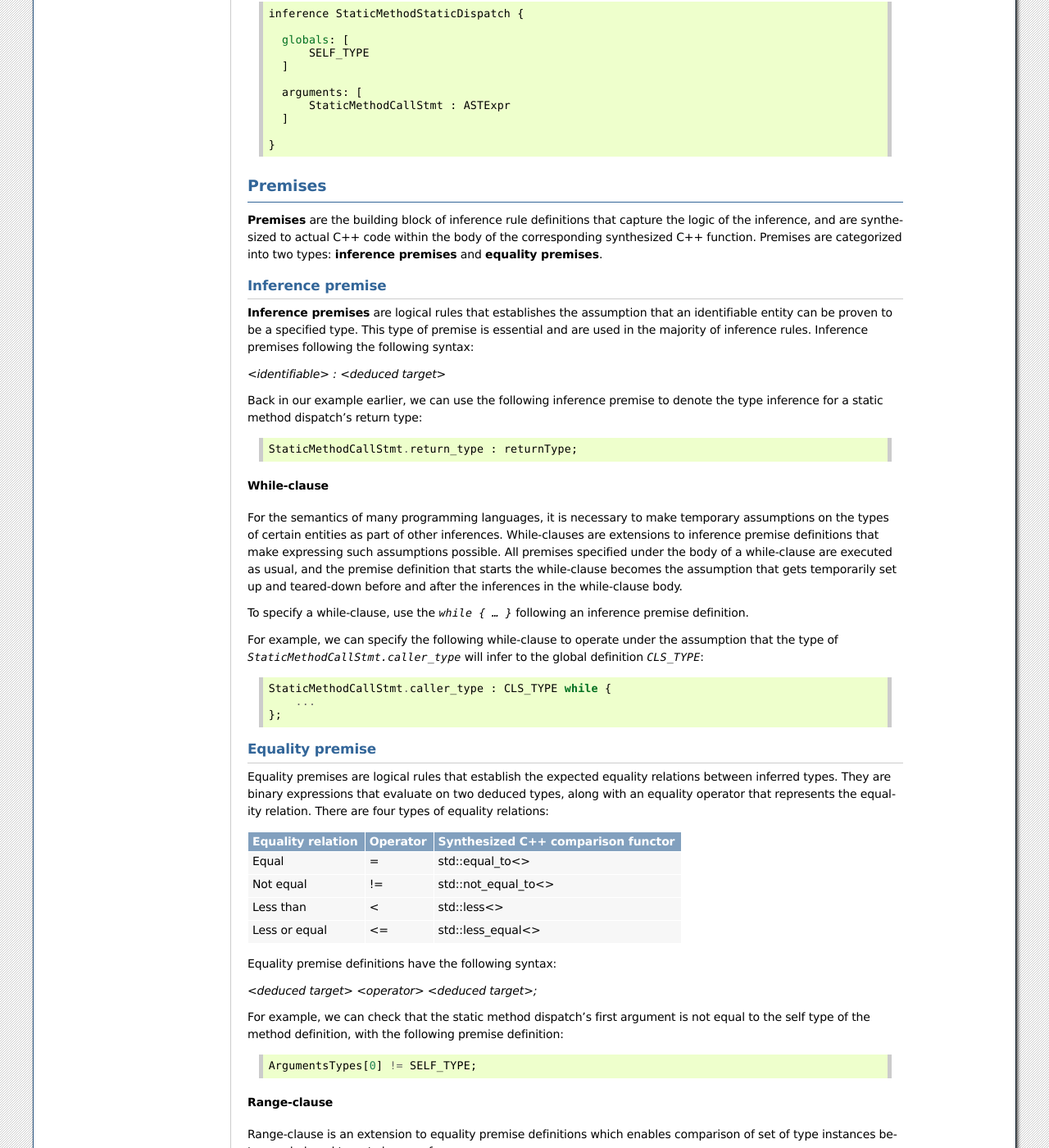
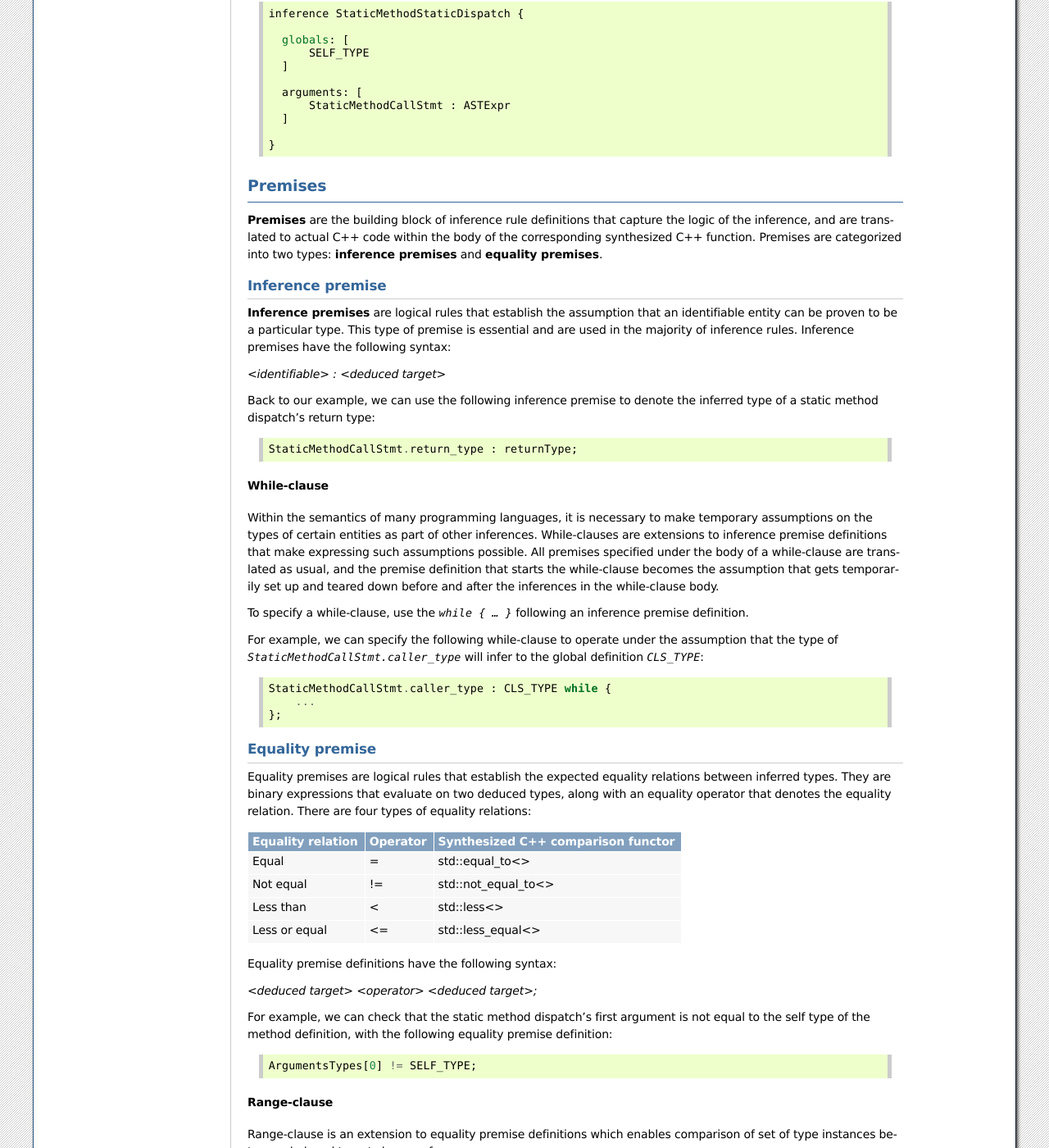
Before and after one commit to libcxx/Snowlake, a Sphinx documentation site: the page built from docs/source/tutorial.rst, in a window 1280 px wide and 1400 px high, scrolled down 5023 px. Shown: the whole window at 82% size. Built offline with Sphinx 7.4.7, drawn with Linux system fonts in a browser that asks for light colours; some of the changed text lies outside the part shown.

Commit message:
Wording and formatting refinements - Part II [ci skip]

```diff
--- a/docs/source/tutorial.rst
+++ b/docs/source/tutorial.rst
@@ -382,7 +382,7 @@ Premises
 ########
 
 **Premises** are the building block of inference rule definitions that
-capture the logic of the inference, and are synthesized to actual C++
+capture the logic of the inference, and are translated to actual C++
 code within the body of the corresponding synthesized C++ function.
 Premises are categorized into two types: **inference premises**
 and **equality premises**.
@@ -391,15 +391,15 @@ and **equality premises**.
 Inference premise
 *****************
 
-**Inference premises** are logical rules that establishes the assumption
-that an identifiable entity can be proven to be a specified type.
+**Inference premises** are logical rules that establish the assumption
+that an identifiable entity can be proven to be a particular type.
 This type of premise is essential and are used in the majority of inference
-rules. Inference premises following the following syntax:
+rules. Inference premises have the following syntax:
 
 *<identifiable> : <deduced target>*
 
-Back in our example earlier, we can use the following inference premise
-to denote the type inference for a static method dispatch's return type::
+Back to our example, we can use the following inference premise
+to denote the inferred type of a static method dispatch's return type::
 
   StaticMethodCallStmt.return_type : returnType;
 
@@ -407,13 +407,13 @@ to denote the type inference for a static method dispatch's return type::
 While-clause
 ^^^^^^^^^^^^
 
-For the semantics of many programming languages, it is necessary to make
+Within the semantics of many programming languages, it is necessary to make
 temporary assumptions on the types of certain entities as part of other
 inferences. While-clauses are extensions to inference premise definitions
 that make expressing such assumptions possible. All premises specified
-under the body of a while-clause are executed as usual, and the premise
+under the body of a while-clause are translated as usual, and the premise
 definition that starts the while-clause becomes the assumption that gets
-temporarily set up and teared-down before and after the inferences
+temporarily set up and teared down before and after the inferences
 in the while-clause body.
 
 To specify a while-clause, use the `while { ... }` following an inference
@@ -433,7 +433,7 @@ Equality premise
 
 Equality premises are logical rules that establish the expected equality
 relations between inferred types. They are binary expressions that evaluate
-on two deduced types, along with an equality operator that represents the
+on two deduced types, along with an equality operator that denotes the
 equality relation. There are four types of equality relations:
 
 +-------------------+----------+------------------------------------+
@@ -454,7 +454,7 @@ Equality premise definitions have the following syntax:
 
 For example, we can check that the static method dispatch's first argument
 is not equal to the self type of the method definition, with the following
-premise definition::
+equality premise definition::
 
   ArgumentsTypes[0] != SELF_TYPE;
 
@@ -520,6 +520,11 @@ Each inference rule definition ends with a proposition definition that
 declares the inferred type of the inference. The syntax of propositions is as:
 
 `proposition: <deduced target>;`
+
+For example, we can specify the following proposition definition to denote
+the inferred type of a static method dispatch's return type::
+
+  proposition : baseType(returnType);
 
 
 Error Handling
```
Also changed, not shown: other parts of docs/source/tutorial.rst (+14 -14 lines).
